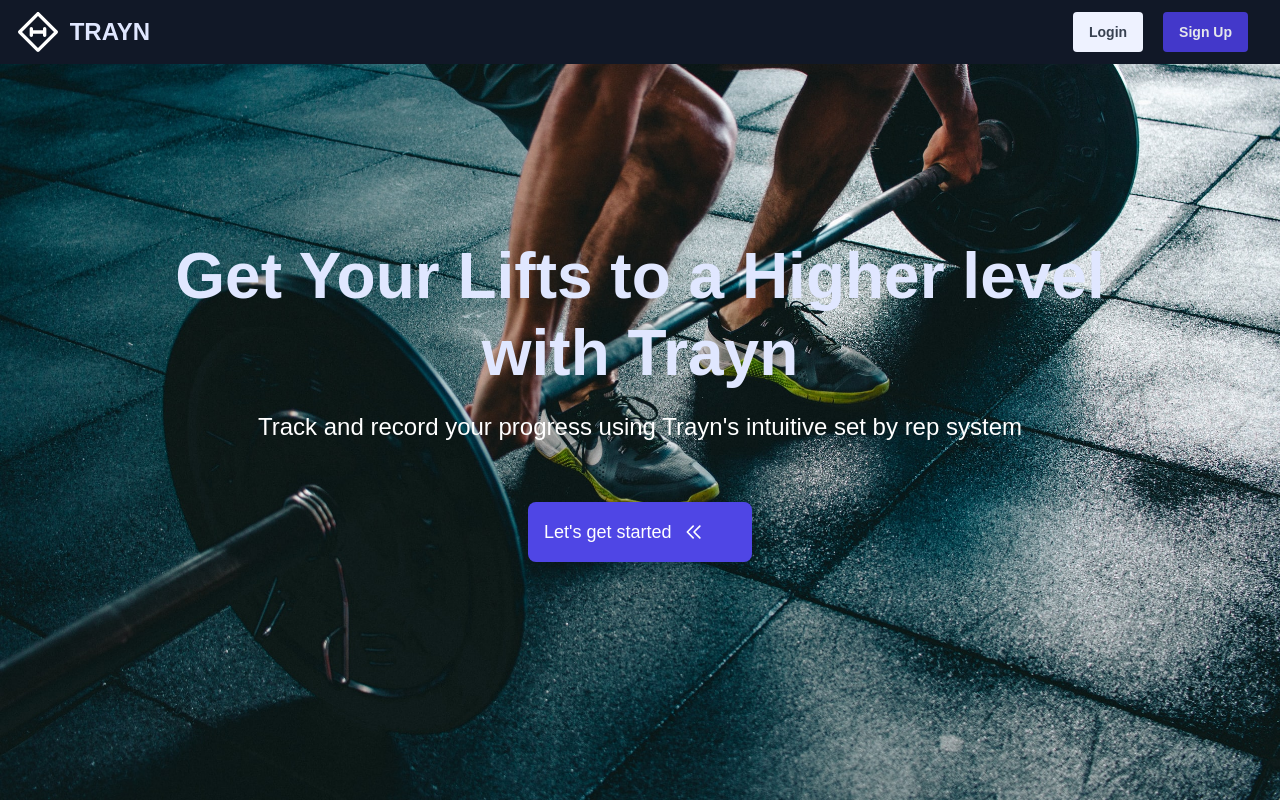
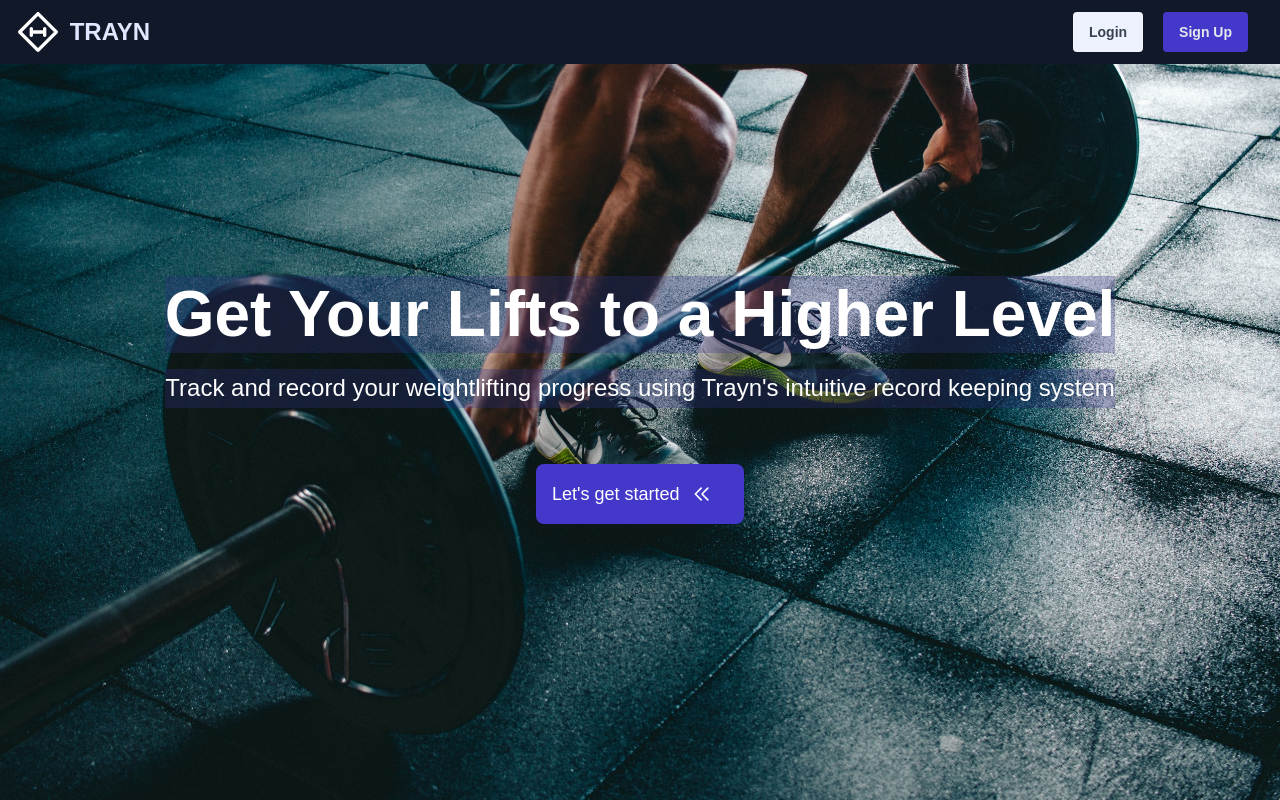
Before and after one commit to synerjay/Trayn-Weightlift-Tracker, a React (Create React App) app in the folder client/: page / in a window 1280 px wide. Built offline with nearby package versions, Linux system fonts and the light colour scheme; no server answers.

Commit message:
Styled the landing page

```diff
--- a/client/src/components/layout/Landing.js
+++ b/client/src/components/layout/Landing.js
@@ -13,17 +13,17 @@ const Landing = ({ isAuthenticated }) => {
     <section className='landing'>
       <div className='dark-overlay'>
         <div className='landing-inner'>
-          <h1 className='x-large font-bold text-indigo-100'>
-            Get Your Lifts to a Higher level with Trayn
+          <h1 className='x-large font-bold text-white bg-indigo-900 bg-opacity-30 px-0'>
+            Get Your Lifts to a Higher Level
           </h1>
-          <p className='lead '>
-            Track and record your progress using Trayn's intuitive set by rep
-            system
+          <p className='lead bg-indigo-900 bg-opacity-30 '>
+            Track and record your weightlifting progress using Trayn's intuitive
+            record keeping system
           </p>
           <div className=''>
             <Link
               to='/register'
-              class='flex mt-10 w-56   items-center space-x-3 p-1 bg-indigo-600 text-white rounded-lg  transition-all duration-400 transform hover:scale-105 cursor-pointer hover:shadow-lg'
+              class='flex mt-10 w-52 items-center space-x-3 p-1 bg-indigo-700 text-white rounded-lg  transition-all duration-400 transform hover:scale-105 cursor-pointer hover:shadow-lg'
             >
               <button class='text-lg text-md '>Let's get started</button>
               <span>
--- a/client/src/components/layout/Navbar.js
+++ b/client/src/components/layout/Navbar.js
@@ -272,7 +272,10 @@ const Navbar = ({ auth: { isAuthenticated, loading, user }, logout }) => {
                             </a>
                           </div>
                           <p class='my-4 text-xs text-center text-gray-400'>
-                            <span>Copyright © 2021</span>
+                            <span>
+                              Created in React & Node Express by J. Tolentino ©
+                              2021
+                            </span>
                           </p>
                         </div>
                       </div>
```
